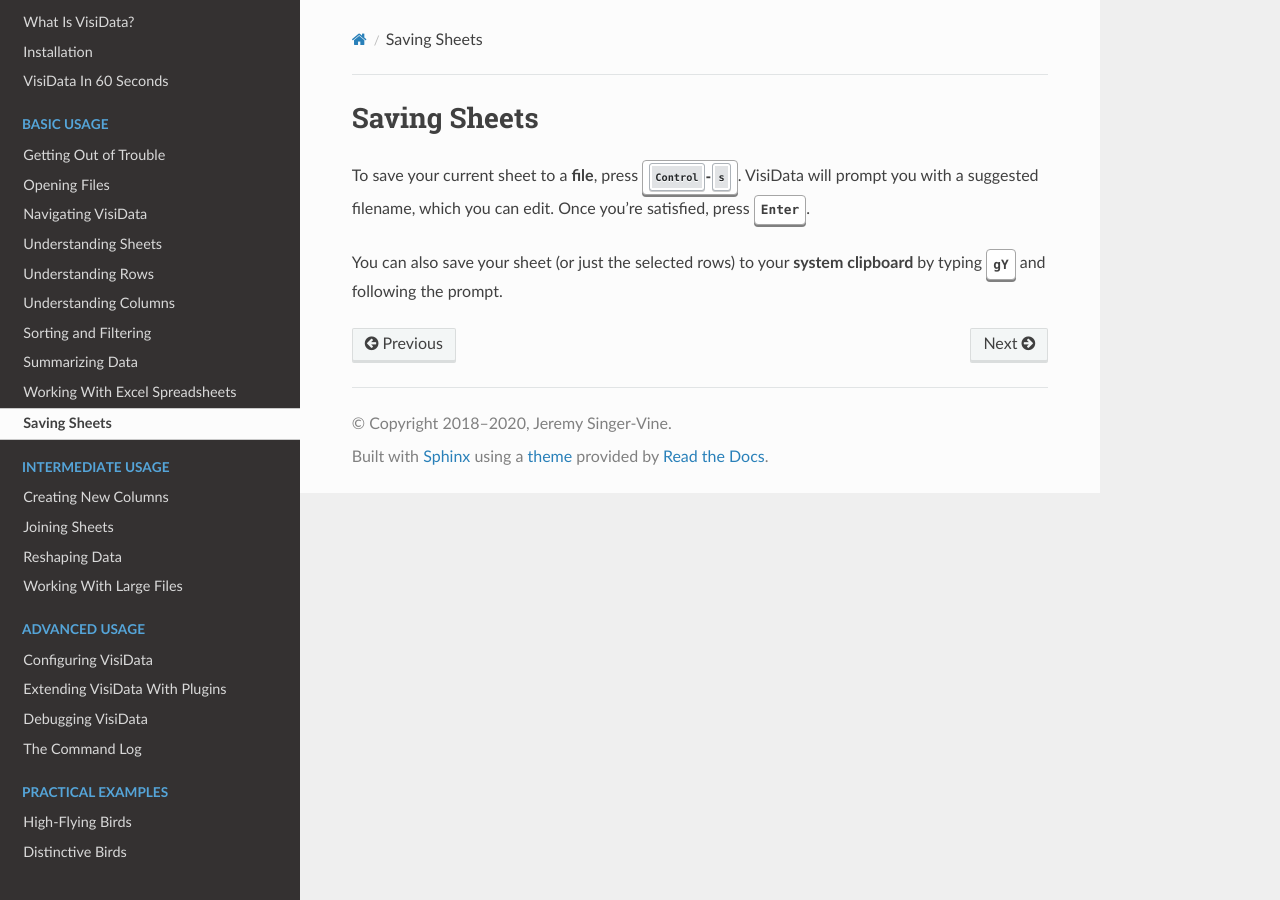
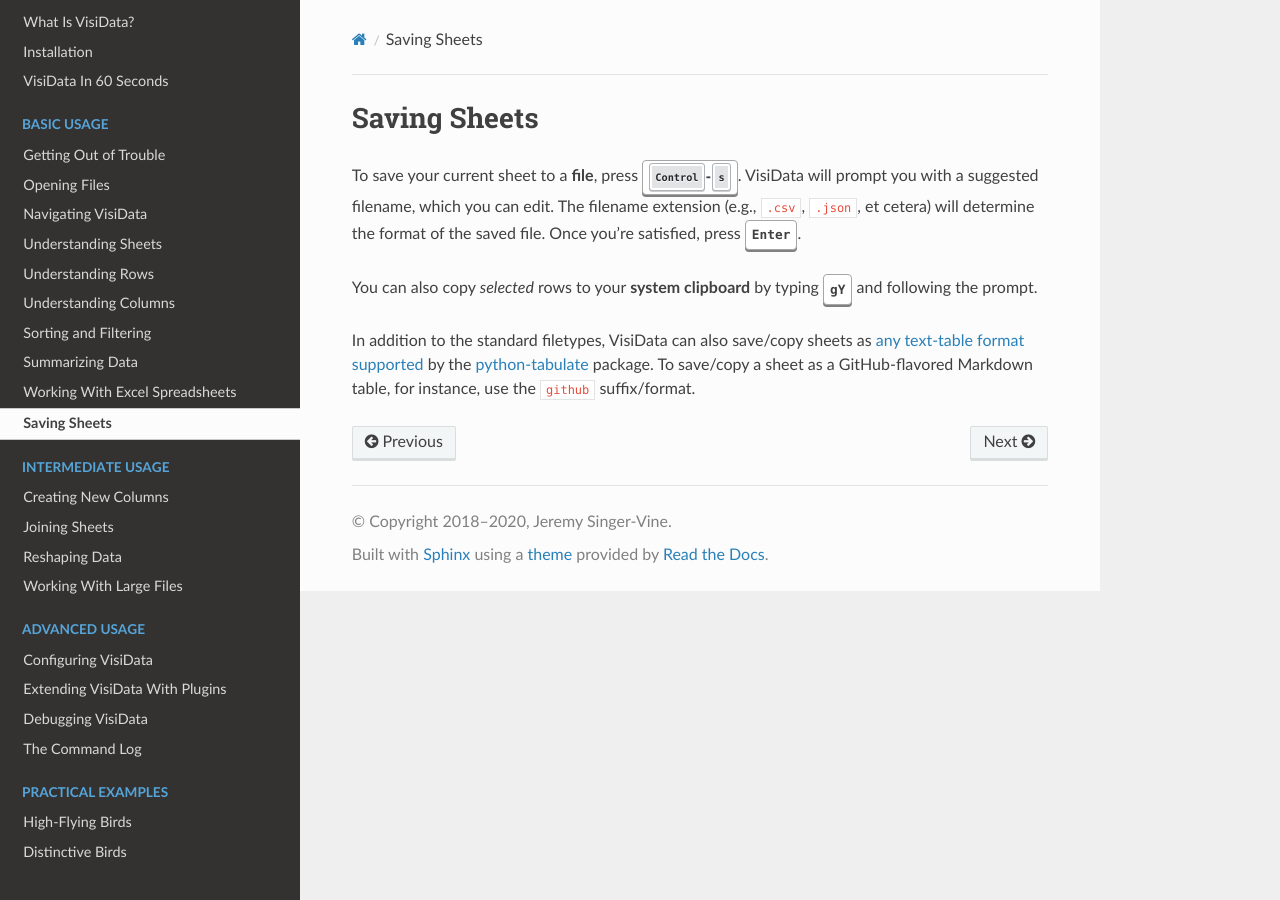
Before and after one commit to jsvine/intro-to-visidata, a Sphinx documentation site: the page built from docs/basics/saving-sheets.rst, in a window 1280 px wide. Built offline with Sphinx 7.4.7 and the Read the Docs theme 2.0.0, drawn with Linux system fonts in a browser that asks for light colours.

Commit message:
Note that you can save/copy to any tabulate format

```diff
--- a/docs/basics/saving-sheets.rst
+++ b/docs/basics/saving-sheets.rst
@@ -2,6 +2,8 @@
 Saving Sheets
 =============
 
-To save your current sheet to a **file**, press :kbd:`Control-s`. VisiData will prompt you with a suggested filename, which you can edit. Once you're satisfied, press :kbd:`Enter`.
+To save your current sheet to a **file**, press :kbd:`Control-s`. VisiData will prompt you with a suggested filename, which you can edit. The filename extension (e.g., ``.csv``, ``.json``, et cetera) will determine the format of the saved file. Once you're satisfied, press :kbd:`Enter`.
 
-You can also save your sheet (or just the selected rows) to your **system clipboard** by typing :kbd:`gY` and following the prompt.
+You can also copy *selected* rows to your **system clipboard** by typing :kbd:`gY` and following the prompt.
+
+In addition to the standard filetypes, VisiData can also save/copy sheets as `any text-table format supported <https://github.com/astanin/python-tabulate#table-format>`_ by the `python-tabulate <https://github.com/astanin/python-tabulate>`_ package. To save/copy a sheet as a GitHub-flavored Markdown table, for instance, use the ``github`` suffix/format.
```
